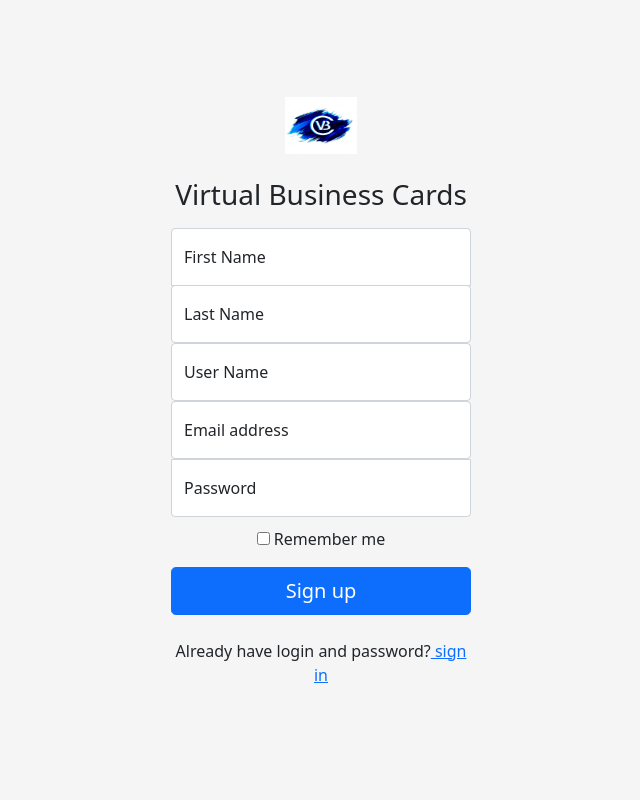
After one commit to Sathiskumar-S/Virtual-Business-Cards, a PHP site: page /users/signup.php in a window 1280 px wide. The commit adds this page. Shown: the whole page, without its empty margins (319-959 px from the left). Run offline with PHP 8.4, Linux system fonts and the light colour scheme.

Commit message:
Signin and signup ui features designed

```diff
--- /dev/null
+++ b/_templates/main.php
@@ -0,0 +1,4 @@
+<div class="containar">
+    <img src="images/UI.png" class="uiimage" alt="User Interface Image">
+    <a href="users/login.php" class="btn btn-info signup-btn">Login</a>
+</div>
--- a/_templates/navbar.php
+++ /dev/null
@@ -1,3 +0,0 @@
-<header>
-    <!-- place navbar here -->
-</header>
--- /dev/null
+++ b/users/css/signup.css
@@ -0,0 +1,39 @@
+html,
+body {
+  height: 100%;
+}
+
+body {
+  display: flex;
+  align-items: center;
+  padding-top: 40px;
+  padding-bottom: 40px;
+  background-color: #f5f5f5;
+}
+
+.form-signin {
+  width: 100%;
+  max-width: 330px;
+  padding: 15px;
+  margin: auto;
+}
+
+.form-signin .checkbox {
+  font-weight: 400;
+}
+
+.form-signin .form-floating:focus-within {
+  z-index: 2;
+}
+
+.form-signin input[name="firstname"] {
+  margin-bottom: -1px;
+  border-bottom-right-radius: 0;
+  border-bottom-left-radius: 0;
+}
+
+.form-signin input[type="password"] {
+  margin-bottom: 10px;
+  border-top-left-radius: 0;
+  border-top-right-radius: 0;
+}
--- /dev/null
+++ b/users/signup.php
@@ -0,0 +1,77 @@
+<?php include "../libs/load.class.php"?>
+<!doctype html>
+<html lang="en">
+  <head>
+    <meta charset="utf-8">
+    <meta name="viewport" content="width=device-width, initial-scale=1">
+    <meta name="description" content="">
+    <meta name="author" content="Mark Otto, Jacob Thornton, and Bootstrap contributors">
+    <meta name="generator" content="Hugo 0.84.0">
+    <title>Signup - Virtual Business Cards</title>
+
+    <link rel="canonical" href="https://getbootstrap.com/docs/5.0/examples/sign-in/">
+
+    <link href="https://cdn.jsdelivr.net/npm/bootstrap@5.0.2/dist/css/bootstrap.min.css" rel="stylesheet" integrity="sha384-EVSTQN3/azprG1Anm3QDgpJLIm9Nao0Yz1ztcQTwFspd3yD65VohhpuuCOmLASjC" crossorigin="anonymous">
+    <link rel="stylesheet" href="css/signup.css?<?php echo time();?>">
+    <link rel="shortcut icon" href="../images/appicon.jpg" type="image/x-icon">
+
+    <style>
+      .bd-placeholder-img {
+        font-size: 1.125rem;
+        text-anchor: middle;
+        -webkit-user-select: none;
+        -moz-user-select: none;
+        user-select: none;
+      }
+
+      @media (min-width: 768px) {
+        .bd-placeholder-img-lg {
+          font-size: 3.5rem;
+        }
+      }
+    </style>
+
+
+    <!-- Custom styles for this template -->
+    <link href="signin.css" rel="stylesheet">
+  </head>
+  <body class="text-center">
+    <main class="form-signin">
+      <form>
+        <img class="mb-4" src="../images/appicon.jpg" alt="" width="72" height="57">
+        <h1 class="h3 mb-3 fw-normal">Virtual Business Cards</h1>
+
+        <div class="form-floating">
+          <input type="text" class="form-control" id="floatingInput" placeholder="firstname" name="firstname">
+          <label for="floatingInput">First Name</label>
+        </div>
+        <div class="form-floating">
+          <input type="text" class="form-control" id="floatingInput" placeholder="lastname" name="lastname">
+          <label for="floatingInput">Last Name</label>
+        </div>
+        <div class="form-floating">
+          <input type="text" class="form-control" id="floatingInput" placeholder="username" name="username">
+          <label for="floatingInput">User Name</label>
+        </div>
+        <div class="form-floating">
+          <input type="email" class="form-control" id="floatingInput" placeholder="name@example.com" name="email">
+          <label for="floatingInput">Email address</label>
+        </div>
+        <div class="form-floating">
+          <input type="password" class="form-control" id="floatingPassword" placeholder="Password" name="password">
+          <label for="floatingPassword">Password</label>
+        </div>
+
+        <div class="checkbox mb-3">
+          <label>
+            <input type="checkbox" value="remember-me"> Remember me
+          </label>
+        </div>
+        <button class="w-100 btn btn-lg btn-primary" type="submit">Sign up</button>
+      </form><br>
+      <p>Already have login and password?<a href="login.php"> sign in</a></p>
+    </main>
+    <script src="https://cdn.jsdelivr.net/npm/bootstrap@5.0.2/dist/js/bootstrap.bundle.min.js" integrity="sha384-MrcW6ZMFYlzcLA8Nl+NtUVF0sA7MsXsP1UyJoMp4YLEuNSfAP+JcXn/tWtIaxVXM" crossorigin="anonymous"></script>
+
+  </body>
+</html>
```
Also changed, not shown: _templates/footer.php (added, +11 -0 lines), _templates/header.php (+10 -0 lines), css/index.css (added, +34 -0 lines), index.php (+2 -14 lines), users/css/login.css (added, +39 -0 lines), users/login.php (added, +65 -0 lines), _templates/_login.php (added), images/UI.png (added), images/appicon.jpg (added), js/script.js (added).
